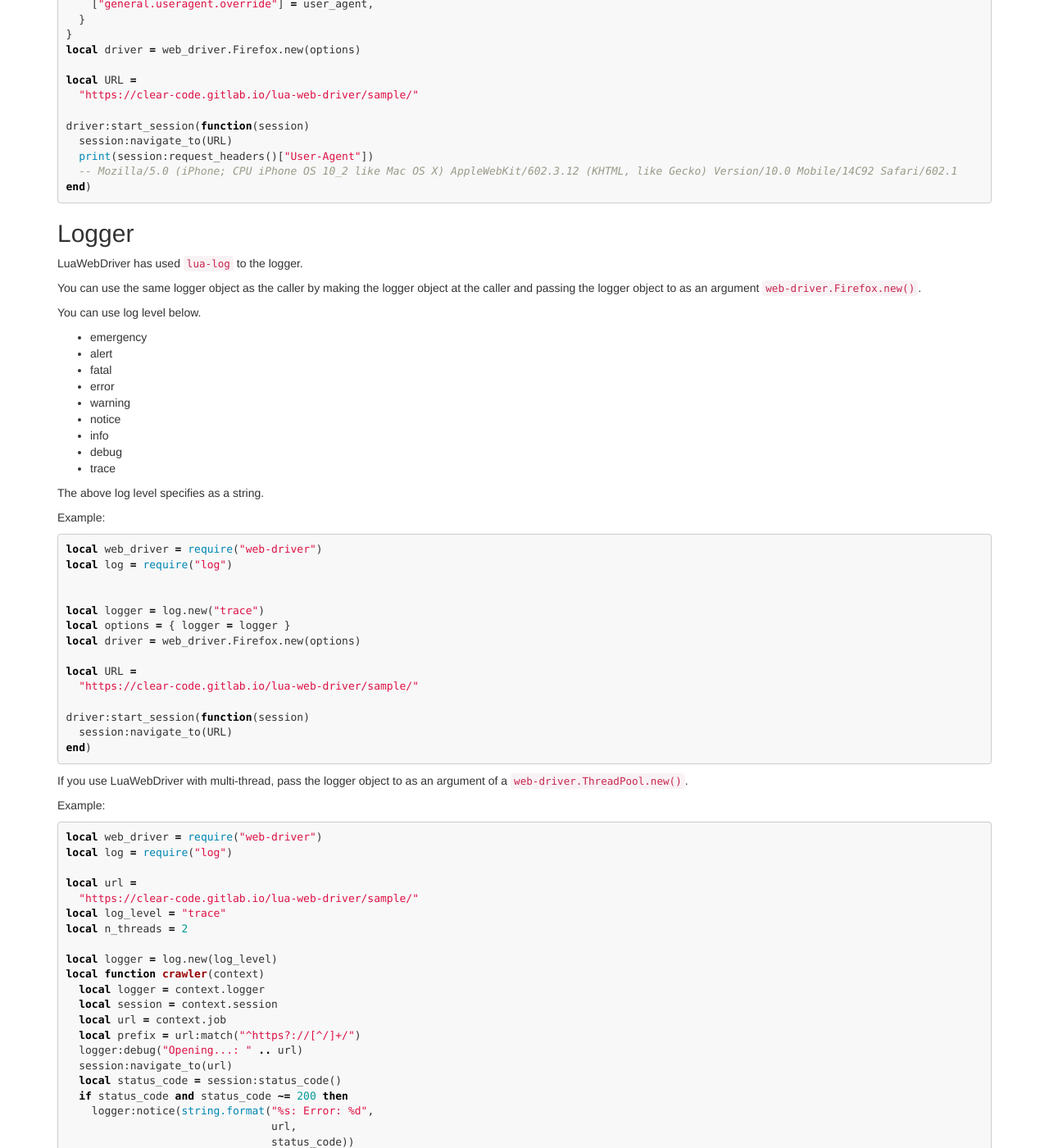
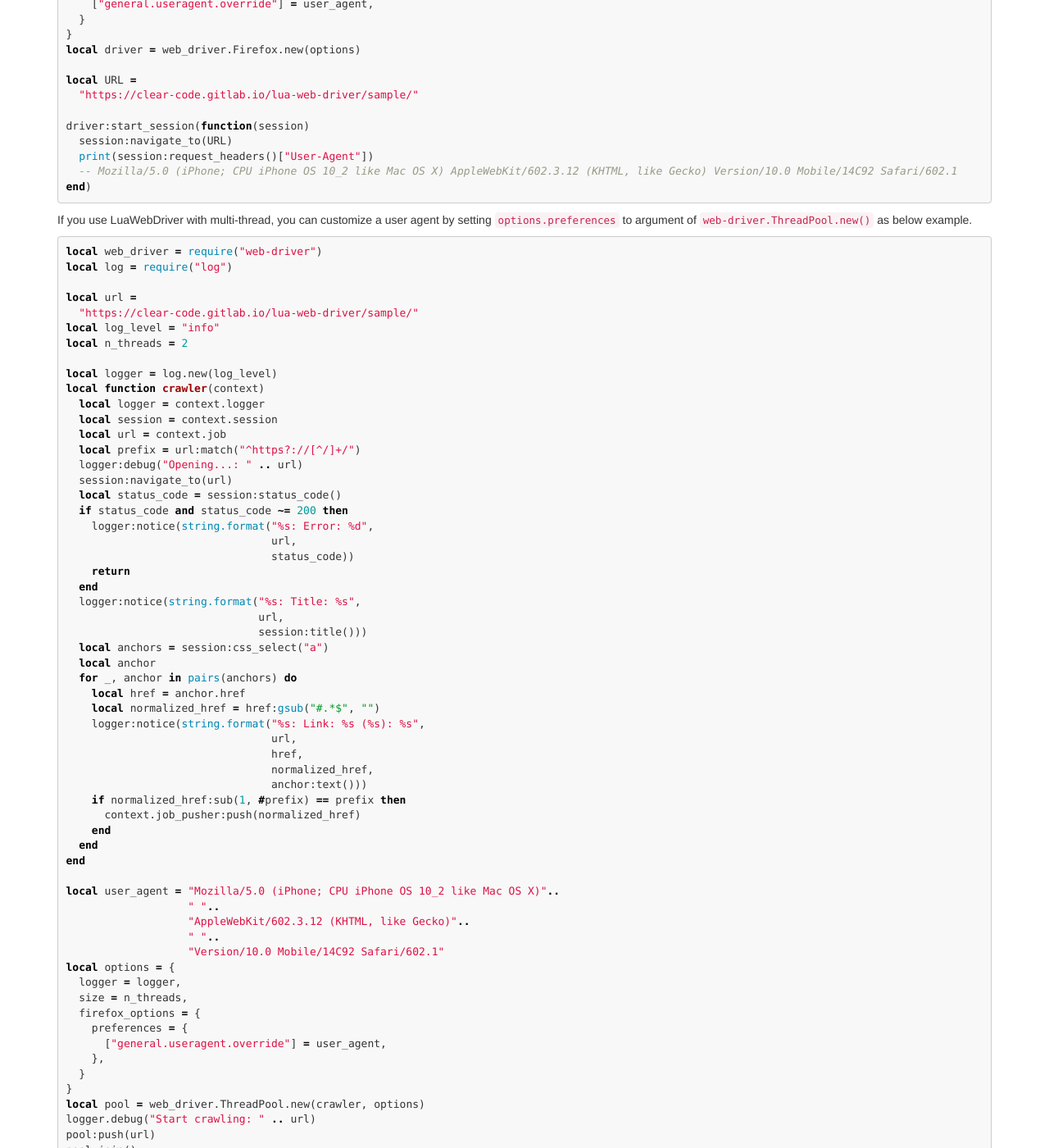
Before and after one commit to clear-code/lua-web-driver, a Jekyll site: the page built from docs/tutorial/index.md, in a window 1280 px wide and 1400 px high, scrolled down 5134 px. Shown: the whole window at 82% size. Built offline with Jekyll 4.4.1, drawn with Linux system fonts in a browser that asks for light colours; some of the changed text lies outside the part shown.

Commit message:
doc tutorial: add tutorial for customize user agent in multi-thread

````diff
--- a/docs/tutorial/index.md
+++ b/docs/tutorial/index.md
@@ -321,6 +321,72 @@
 end)
 ```
 
+If you use LuaWebDriver with multi-thread, you can customize a user agent by setting `options.preferences` to argument of [`web-driver.ThreadPool.new()`][thread-pool-new] as below example.
+
+```lua
+local web_driver = require("web-driver")
+local log = require("log")
+
+local url =
+  "https://clear-code.gitlab.io/lua-web-driver/sample/"
+local log_level = "info"
+local n_threads = 2
+
+local logger = log.new(log_level)
+local function crawler(context)
+  local logger = context.logger
+  local session = context.session
+  local url = context.job
+  local prefix = url:match("^https?://[^/]+/")
+  logger:debug("Opening...: " .. url)
+  session:navigate_to(url)
+  local status_code = session:status_code()
+  if status_code and status_code ~= 200 then
+    logger:notice(string.format("%s: Error: %d",
+                                url,
+                                status_code))
+    return
+  end
+  logger:notice(string.format("%s: Title: %s",
+                              url,
+                              session:title()))
+  local anchors = session:css_select("a")
+  local anchor
+  for _, anchor in pairs(anchors) do
+    local href = anchor.href
+    local normalized_href = href:gsub("#.*$", "")
+    logger:notice(string.format("%s: Link: %s (%s): %s",
+                                url,
+                                href,
+                                normalized_href,
+                                anchor:text()))
+    if normalized_href:sub(1, #prefix) == prefix then
+      context.job_pusher:push(normalized_href)
+    end
+  end
+end
+
+local user_agent = "Mozilla/5.0 (iPhone; CPU iPhone OS 10_2 like Mac OS X)"..
+                   " "..
+                   "AppleWebKit/602.3.12 (KHTML, like Gecko)"..
+                   " "..
+                   "Version/10.0 Mobile/14C92 Safari/602.1"
+local options = {
+  logger = logger,
+  size = n_threads,
+  firefox_options = {
+    preferences = {
+      ["general.useragent.override"] = user_agent,
+    },
+  }
+}
+local pool = web_driver.ThreadPool.new(crawler, options)
+logger.debug("Start crawling: " .. url)
+pool:push(url)
+pool:join()
+logger.debug("Done crawling: " .. url)
+```
+
 ## Logger {#logger}
 
 LuaWebDriver has used [`lua-log`][lua-log] to the logger.
````
Also changed, not shown: docs/ja/tutorial/index.md (+66 -0 lines), 1 other file.
